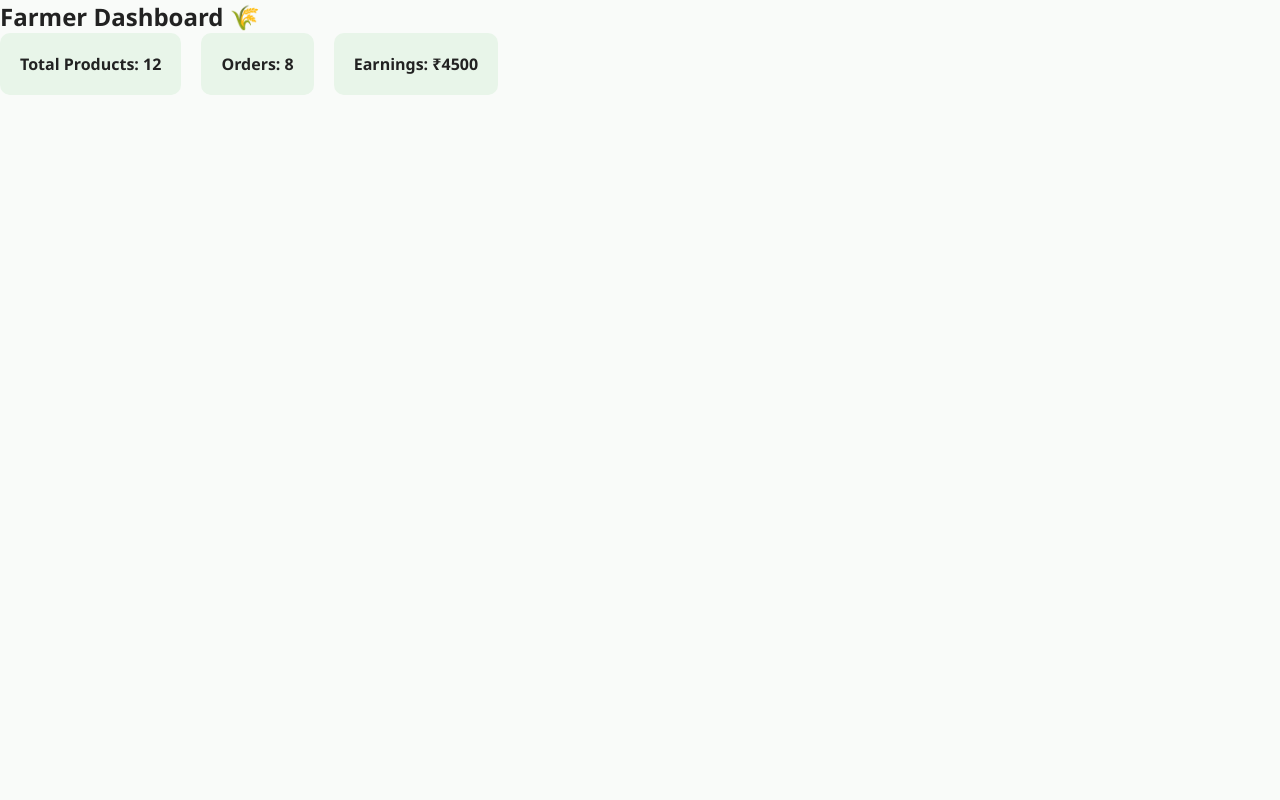
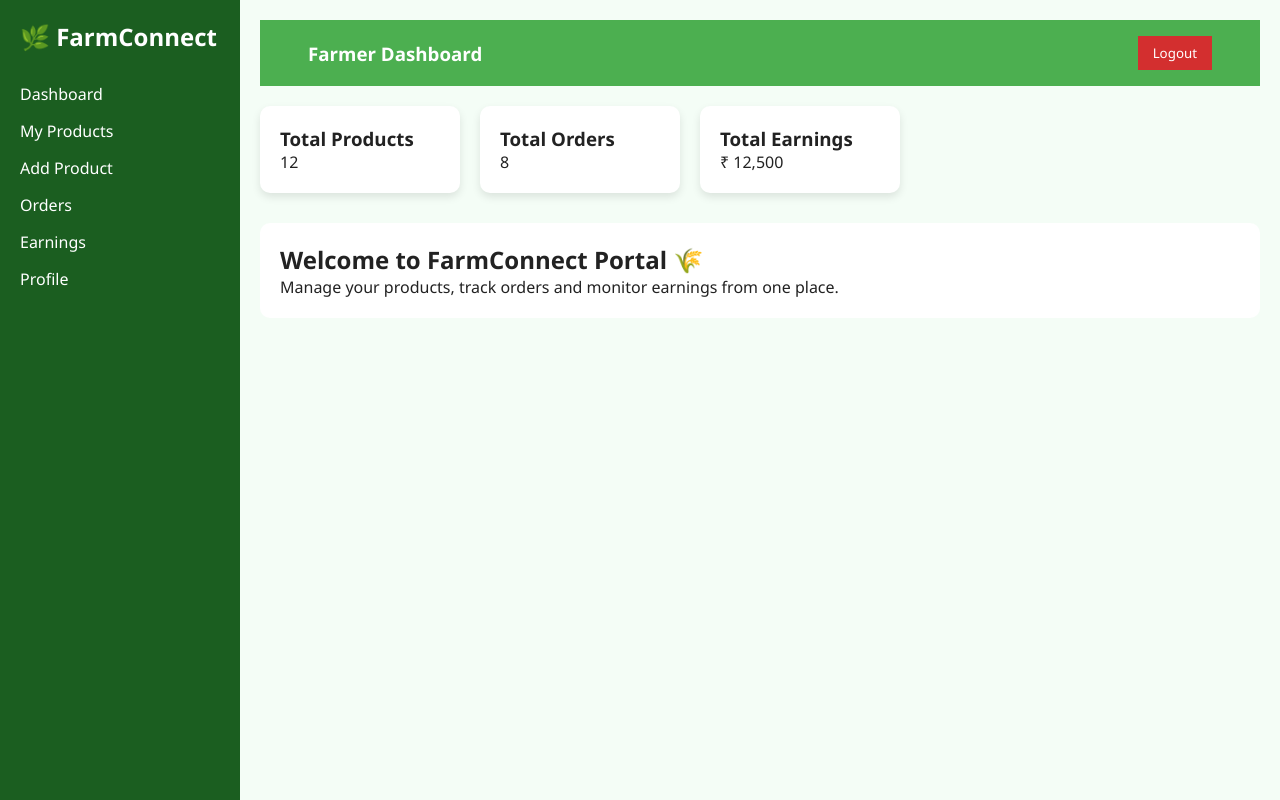
Before and after one commit to meerasachchade14-spec/farmconnect, a React (Create React App) app in the folder agri-frontend/: page /farmer-dashboard in a window 1280 px wide. Built offline with nearby package versions, Linux system fonts and the light colour scheme.

Commit message:
added farmer dashboard

```diff
--- a/agri-frontend/src/pages/farmer/FarmerDashboard.js
+++ b/agri-frontend/src/pages/farmer/FarmerDashboard.js
@@ -1,26 +1,42 @@
 import React from "react";
+import Sidebar from "./Sidebar";
+import Navbar from "./Navbar";
+import "./farmer.css";
 
 const FarmerDashboard = () => {
   return (
-    <div>
-      <h2>Farmer Dashboard 🌾</h2>
+    <div className="dashboard-container">
+      <Sidebar />
 
-      <div style={{ display: "flex", gap: "20px" }}>
-        <div style={styles.card}>Total Products: 12</div>
-        <div style={styles.card}>Orders: 8</div>
-        <div style={styles.card}>Earnings: ₹4500</div>
+      <div className="main-content">
+        <Navbar />
+
+        <div className="stats">
+          <div className="card">
+            <h3>Total Products</h3>
+            <p>12</p>
+          </div>
+
+          <div className="card">
+            <h3>Total Orders</h3>
+            <p>8</p>
+          </div>
+
+          <div className="card">
+            <h3>Total Earnings</h3>
+            <p>₹ 12,500</p>
+          </div>
+        </div>
+
+        <div className="welcome-box">
+          <h2>Welcome to FarmConnect Portal 🌾</h2>
+          <p>
+            Manage your products, track orders and monitor earnings from one place.
+          </p>
+        </div>
       </div>
     </div>
   );
 };
 
-const styles = {
-  card: {
-    background: "#e8f5e9",
-    padding: "20px",
-    borderRadius: "10px",
-    fontWeight: "bold",
-  },
-};
-
 export default FarmerDashboard;
--- a/agri-frontend/src/pages/farmer/farmer.css
+++ b/agri-frontend/src/pages/farmer/farmer.css
@@ -1,3 +1,4 @@
+
 body {
   margin: 0;
   font-family: Arial, sans-serif;
```
